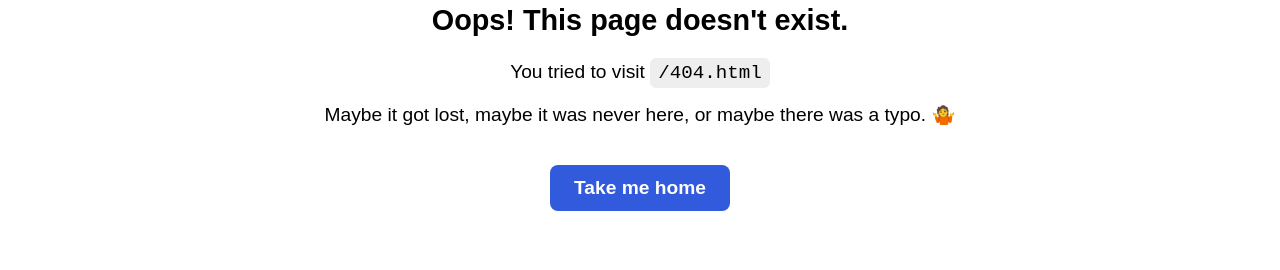
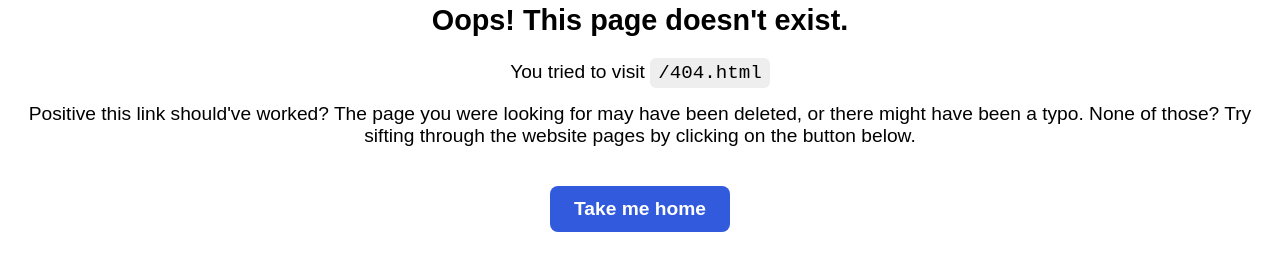
Before and after one commit to Arjun-M-Rocks/Arjun-s-Website, a plain HTML site: page 404.html in a window 1280 px wide. Shown: the part 458-728 px from the top of the page. Drawn offline with Linux system fonts and the light colour scheme; sample sign-in values are in the browser's storage.

Commit message:
Reword the 404 page text and remove its emoji
Co-Authored-By: Claude Opus 5.5 <noreply@anthropic.com>

```diff
--- a/404.html
+++ b/404.html
@@ -77,7 +77,7 @@
     <p class="big-404">404</p>
     <h2>Oops! This page doesn't exist.</h2>
     <p>You tried to visit <span class="wrong-address" id="wrong-address"></span></p>
-    <p>Maybe it got lost, maybe it was never here, or maybe there was a typo. 🤷</p>
+    <p>Positive this link should've worked? The page you were looking for may have been deleted, or there might have been a typo. None of those? Try sifting through the website pages by clicking on the button below.</p>
 
     <a class="home-button" href="/">Take me home</a>
   </main>
```
